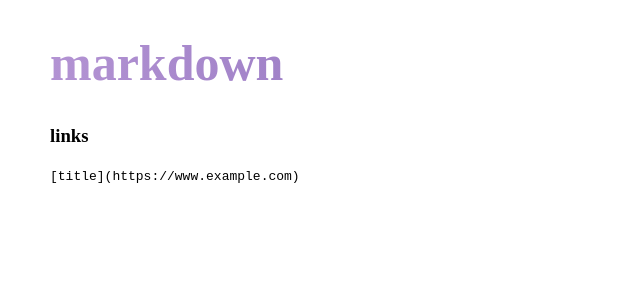
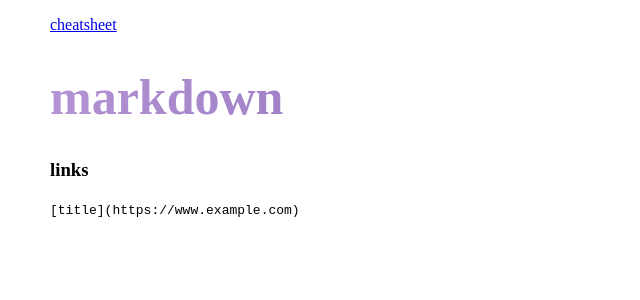
Before and after one commit to waltermas-gitter/papers, a Jekyll site: the page built from _posts/2024-11-22-markdown.md, in a window 1280 px wide. Shown: the top 300 px of the page, without its empty margins (0-640 px from the left). Built offline with Jekyll 4.4.1, drawn with Linux system fonts in a browser that asks for light colours.

Commit message:
con baseurl

```diff
--- a/_config.yml
+++ b/_config.yml
@@ -1 +1,2 @@
 permalink: :title
+baseurl: /papers
--- a/_layouts/default.html
+++ b/_layouts/default.html
@@ -4,7 +4,7 @@
 		<meta charset="UTF-8">
 		<meta name="viewport" content="width=device-width, initial-scale=1">
 		<title>{{ page.title }}</title>
-		<link href="/style.css" rel="stylesheet">
+		<link href="{{ site.baseurl }}/style.css" rel="stylesheet">
 	</head>
 	<body>
 {{ content }}
--- a/_posts/2024-11-22-markdown.md
+++ b/_posts/2024-11-22-markdown.md
@@ -2,6 +2,7 @@
 layout: default
 title: markdown
 ---
+[cheatsheet](https://www.markdownguide.org/cheat-sheet/)
 # markdown
 ### links
 `[title](https://www.example.com) `
--- a/index.html
+++ b/index.html
@@ -6,7 +6,7 @@ title: index
 <ul>
   {% for post in site.posts %}
     <li>
-      <a href="{{ post.url }}">{{ post.title }}</a>
+	    <a href="{{post.url | prepend: site.baseurl}}">{{ post.title }}</a>
     </li>
   {% endfor %}
 </ul>
```
